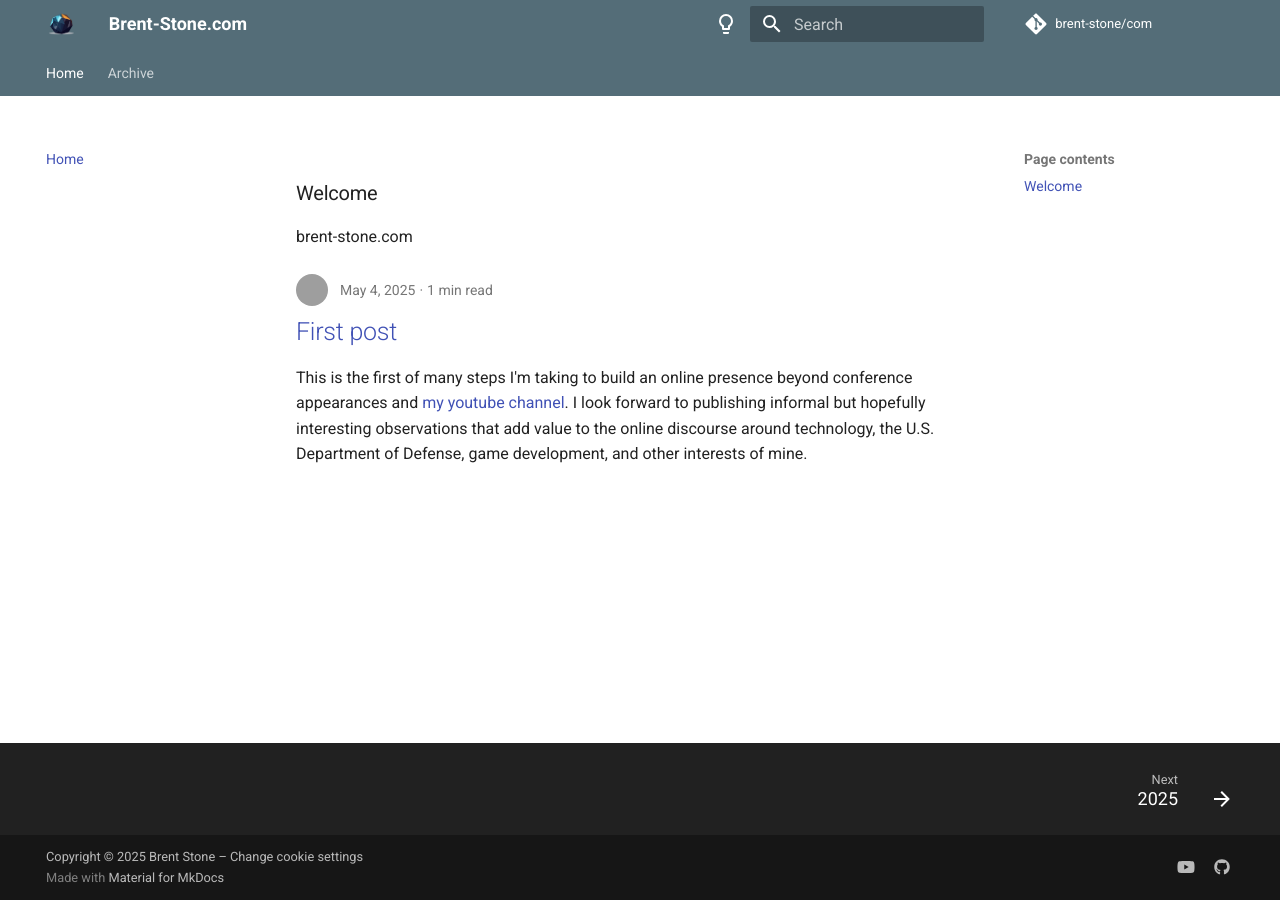
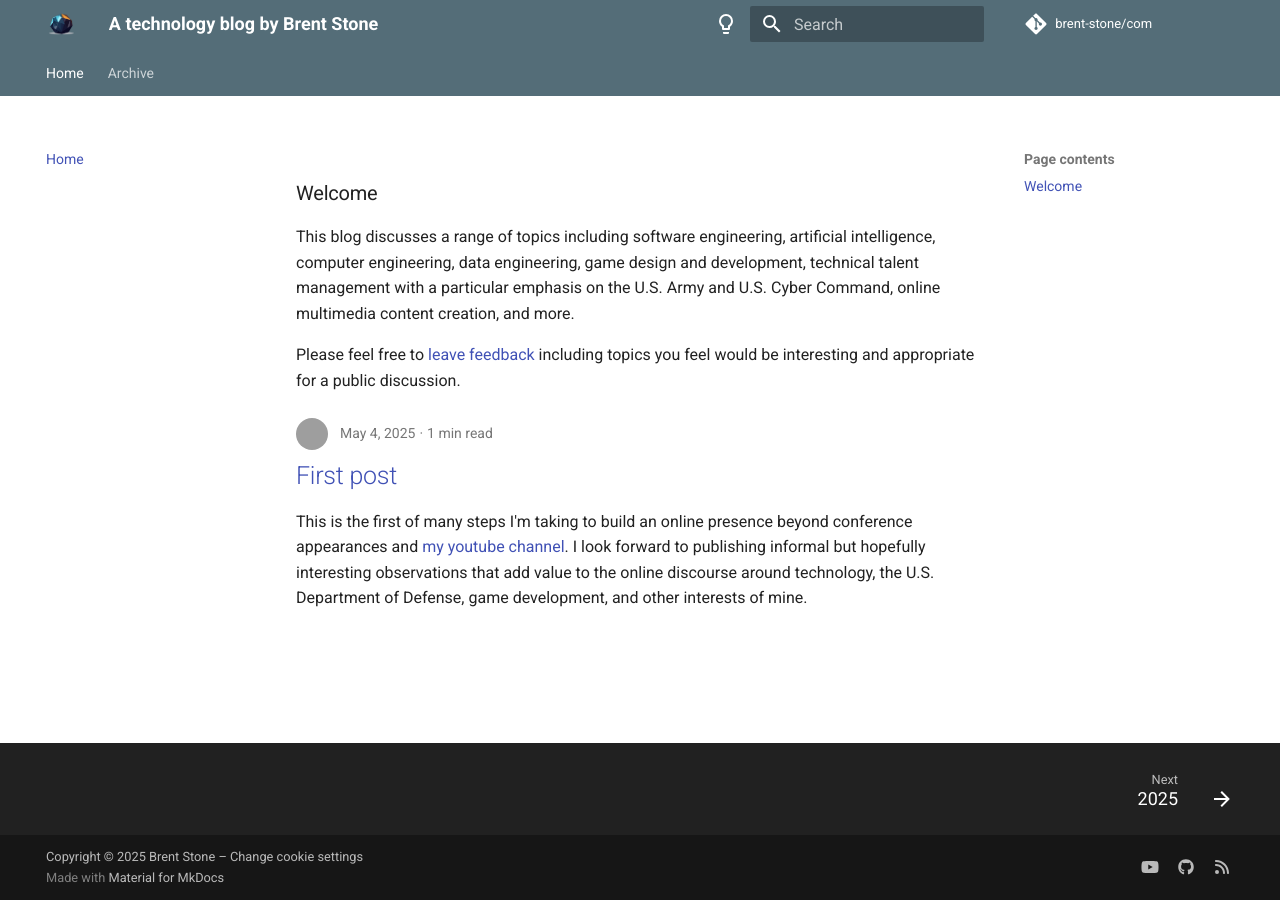
Before and after one commit to brent-stone/com, an MkDocs documentation site: the page built from docs/index.md, in a window 1280 px wide. Built offline with MkDocs 1.6.1 and Material for MkDocs 9.7.7, drawn with Linux system fonts in a browser that asks for light colours; comment, search, counter and statistics services are not loaded; grey boxes are pictures that could not be loaded.

```diff
--- a/docs/.authors.yml
+++ b/docs/.authors.yml
@@ -1,5 +1,5 @@
 authors:
   brent:
     name: Brent Stone
-    description: Creator
+    description: A software, data, AI, game, and computer engineer
     avatar: https://github.com/brent-stone.png
--- a/docs/index.md
+++ b/docs/index.md
@@ -1,2 +1,7 @@
 ### Welcome
-brent-stone.com
+This blog discusses a range of topics including software engineering, artificial intelligence, computer engineering,
+data engineering, game design and development, technical talent management with a particular emphasis on the U.S. Army
+and U.S. Cyber Command, online multimedia content creation, and more.
+
+Please feel free to [leave feedback](https://forms.gle/84mCCnyD1gWKGX7B9) including topics you feel would be interesting
+and appropriate for a public discussion.
--- a/mkdocs.yml
+++ b/mkdocs.yml
@@ -1,4 +1,4 @@
-site_name: Brent-Stone.com
+site_name: A technology blog by Brent Stone
 site_description: A technology, government, and gaming blog at brent-stone.com
 site_url: https://www.brent-stone.com
 strict: true
@@ -40,6 +40,8 @@ extra:
       link: https://www.youtube.com/brent-stone
     - icon: fontawesome/brands/github
       link: https://github.com/brent-stone
+    - icon: fontawesome/solid/rss
+      link: https://blog.brent-stone.com/feed_rss_created.xml
 
 
 copyright: >
@@ -143,12 +145,14 @@ plugins:
       enabled: !ENV [CI, false]
       match_path: posts/.*
       date_from_meta:
-        as_creation: "date"
-        as_update: "git"
+        as_creation: date.created
+        as_update: date.updated
         default_timezone: America/New_York
       categories:
         - categories
         - tags
       comments_path: "#__comments"
+      image: https://github.com/brent-stone.png
+      pretty_print: true
   - blog:
       blog_dir: .
```
Also changed, not shown: docs/posts/first_post.md (+3 -1 lines).
